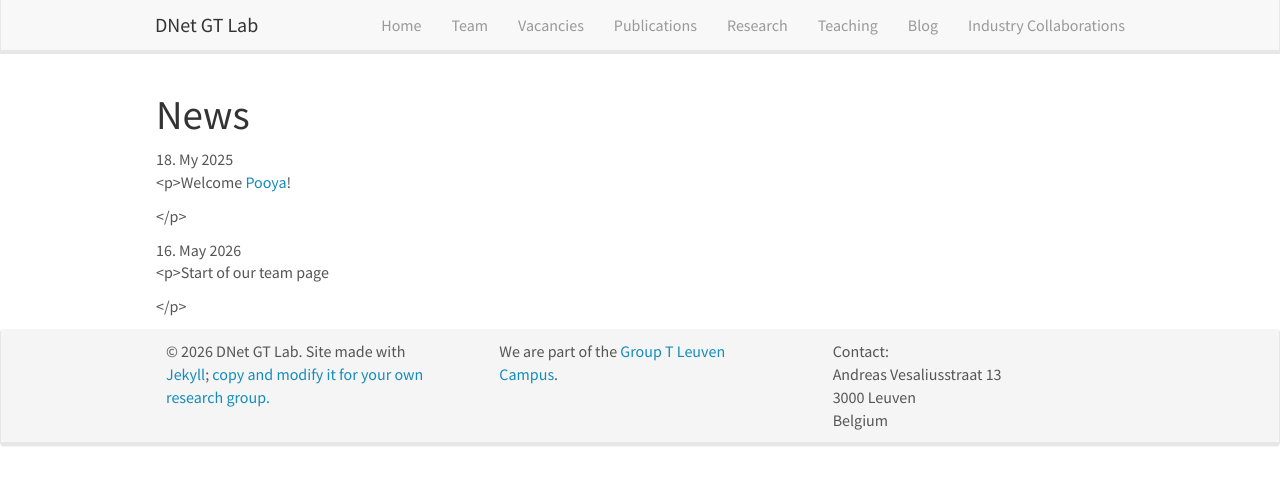
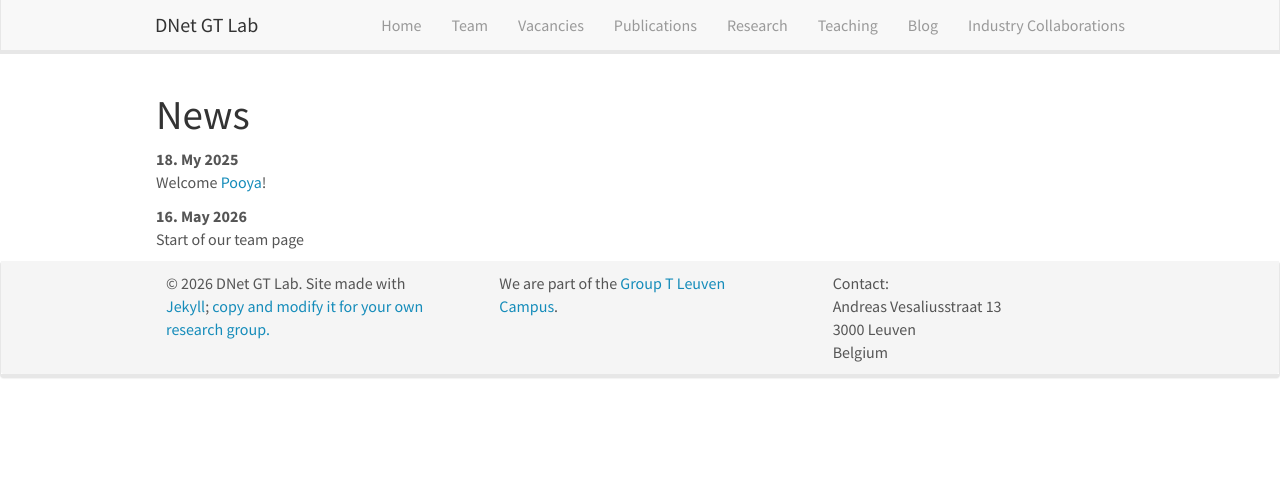
Before and after one commit to dnet-gt/dnet-gt.github.io, a Jekyll site: the page built from _pages/allnews.md, in a window 1280 px wide. Shown: the top 485 px of the page. Built offline with Jekyll 4.4.1, drawn with Linux system fonts in a browser that asks for light colours; nearby versions of some CDN libraries.

Commit message:
solving issue with news pages

```diff
--- a/_pages/allnews.md
+++ b/_pages/allnews.md
@@ -9,5 +9,8 @@ permalink: /allnews/
 # News
 
 {% for article in site.data.news %}
-<p>{{ article.date }} <br> {{ article.headline | markdownify}}</p>
+<div class="news-item">
+  <strong>{{ article.date }}</strong><br>
+  {{ article.headline }}
+</div>
 {% endfor %}
```
Also changed, not shown: 1 other file.
